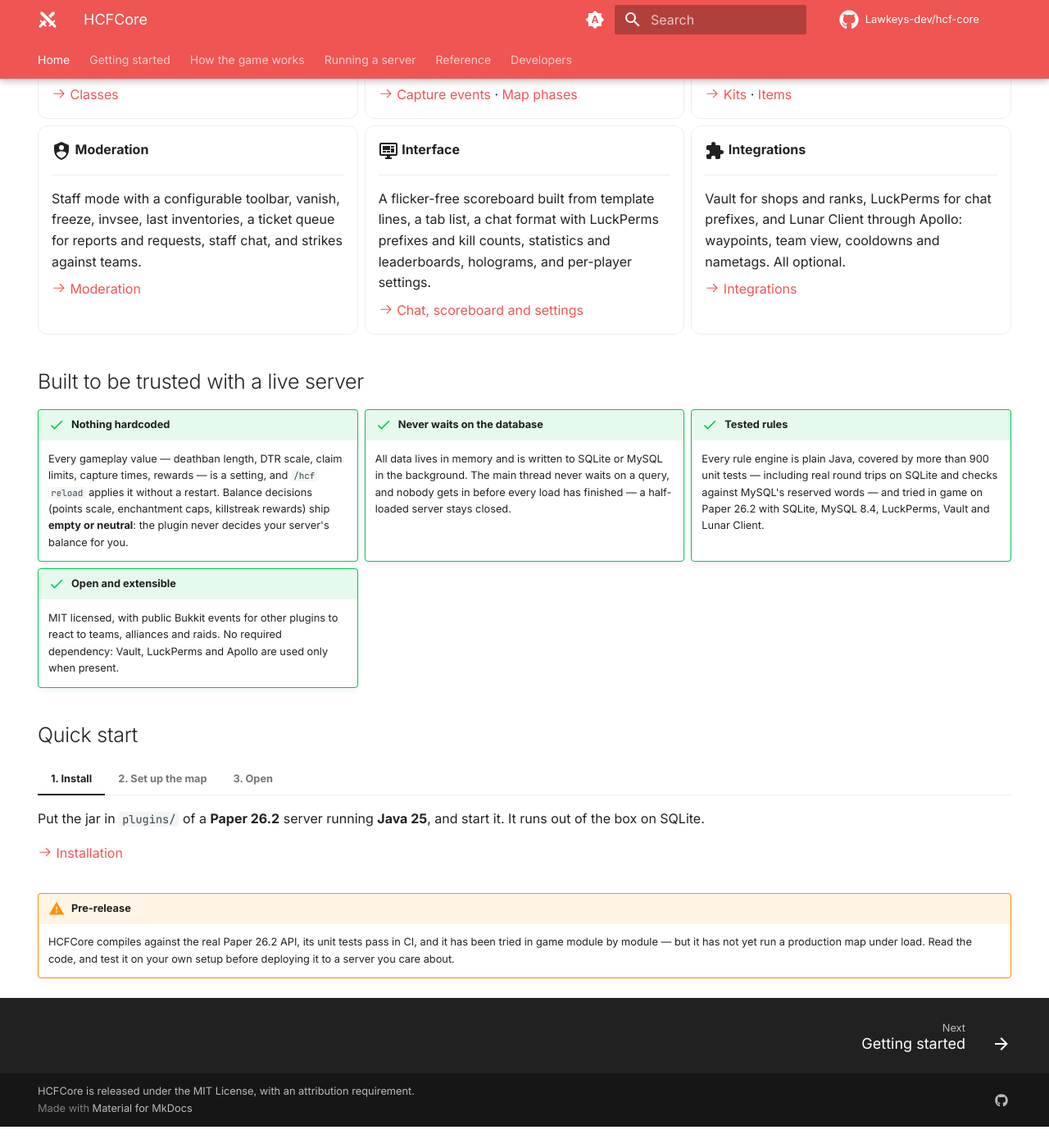
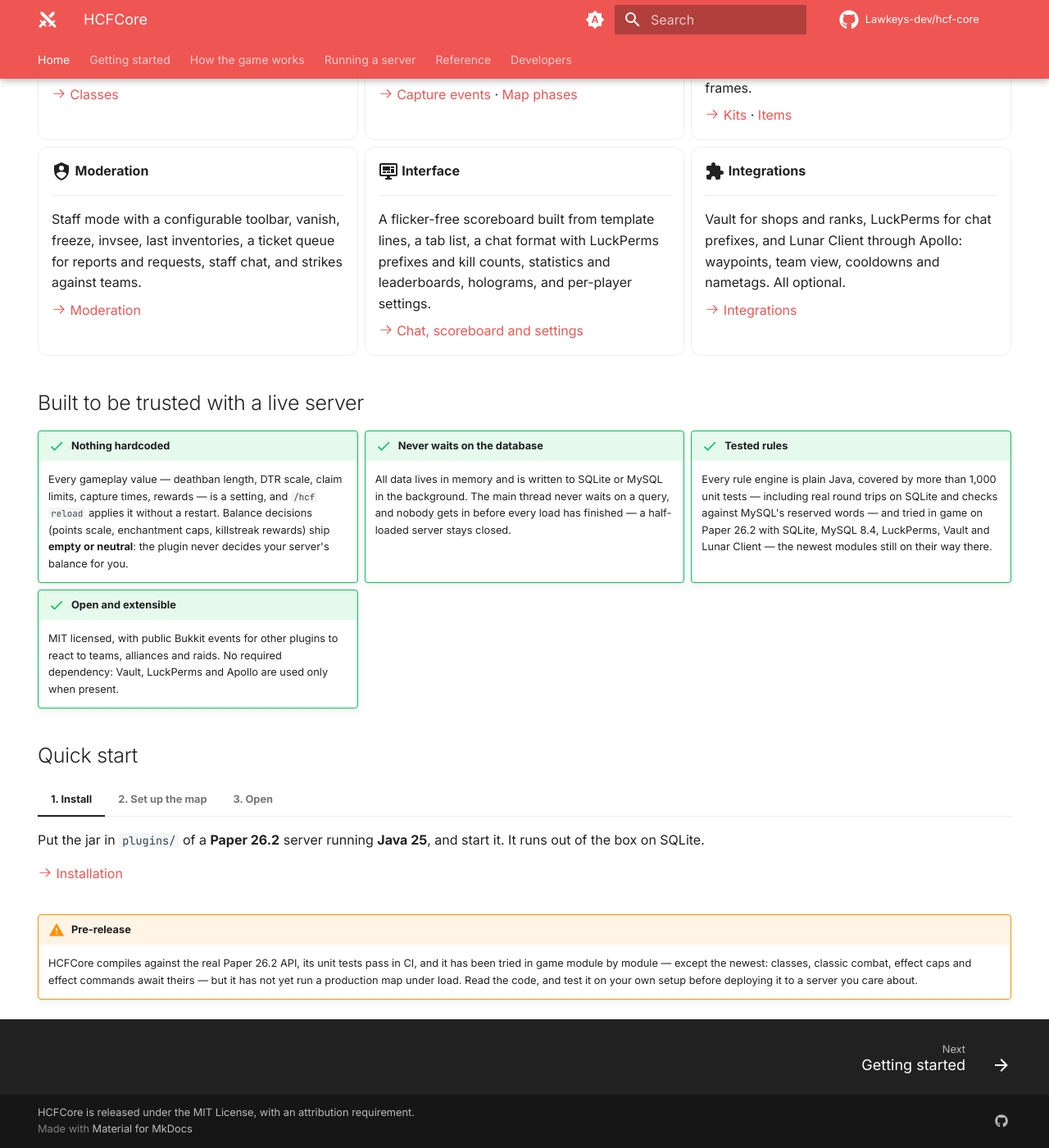
Before and after one commit to Lawkeys-dev/hcf-core, an MkDocs documentation site: the page built from docs/index.md, in a window 1280 px wide and 1400 px high, scrolled down 852 px. Shown: the whole window at 82% size. Built offline with MkDocs 1.6.1 and Material for MkDocs 9.7.7, drawn with Linux system fonts in a browser that asks for light colours; comment, search, counter and statistics services are not loaded; before the commit the page ends 2226 px from its top, so only the background shows below that; some of the changed text lies outside the part shown.

Commit message:
Review the documentation for consistency
Effect caps and effect commands appear in every summary (docs home,
ARCHITECTURE, FEATURES), effect commands get their own FEATURES
section instead of sitting under anti-exploit, the messages page lists
the classes section, the test count reads over 1,000, and the status
says which modules still await their in-game test.

```diff
--- a/docs/index.md
+++ b/docs/index.md
@@ -65,7 +65,7 @@
 
     ---
 
-    Kits built from an inventory, refill signs, a layout editor and partner items. Custom enchants, enchantment and potion caps, block limits per claim, and a crowbar for End portal frames.
+    Kits built from an inventory, refill signs, a layout editor and partner items. Custom enchants, effect commands such as `/speed`, enchantment, potion and effect caps, block limits per claim, and a crowbar for End portal frames.
 
     [:octicons-arrow-right-24: Kits](gameplay/kits.md) · [Items](gameplay/items.md)
 
@@ -106,7 +106,7 @@
     All data lives in memory and is written to SQLite or MySQL in the background. The main thread never waits on a query, and nobody gets in before every load has finished — a half-loaded server stays closed.
 
 !!! success "Tested rules"
-    Every rule engine is plain Java, covered by more than 900 unit tests — including real round trips on SQLite and checks against MySQL's reserved words — and tried in game on Paper 26.2 with SQLite, MySQL 8.4, LuckPerms, Vault and Lunar Client.
+    Every rule engine is plain Java, covered by more than 1,000 unit tests — including real round trips on SQLite and checks against MySQL's reserved words — and tried in game on Paper 26.2 with SQLite, MySQL 8.4, LuckPerms, Vault and Lunar Client — the newest modules still on their way there.
 
 !!! success "Open and extensible"
     MIT licensed, with public Bukkit events for other plugins to react to teams, alliances and raids. No required dependency: Vault, LuckPerms and Apollo are used only when present.
@@ -143,4 +143,4 @@
     [:octicons-arrow-right-24: Before opening](getting-started/setup-guide.md#12-before-opening)
 
 !!! warning "Pre-release"
-    HCFCore compiles against the real Paper 26.2 API, its unit tests pass in CI, and it has been tried in game module by module — but it has not yet run a production map under load. Read the code, and test it on your own setup before deploying it to a server you care about.
+    HCFCore compiles against the real Paper 26.2 API, its unit tests pass in CI, and it has been tried in game module by module — except the newest: classes, classic combat, effect caps and effect commands await theirs — but it has not yet run a production map under load. Read the code, and test it on your own setup before deploying it to a server you care about.
```
Also changed, not shown: ARCHITECTURE.md (+1 -1 lines), CHANGELOG.md (+3 -0 lines), FEATURES.md (+5 -2 lines), README.md (+1 -1 lines), docs/reference/messages.md (+1 -0 lines), 1 other file.
